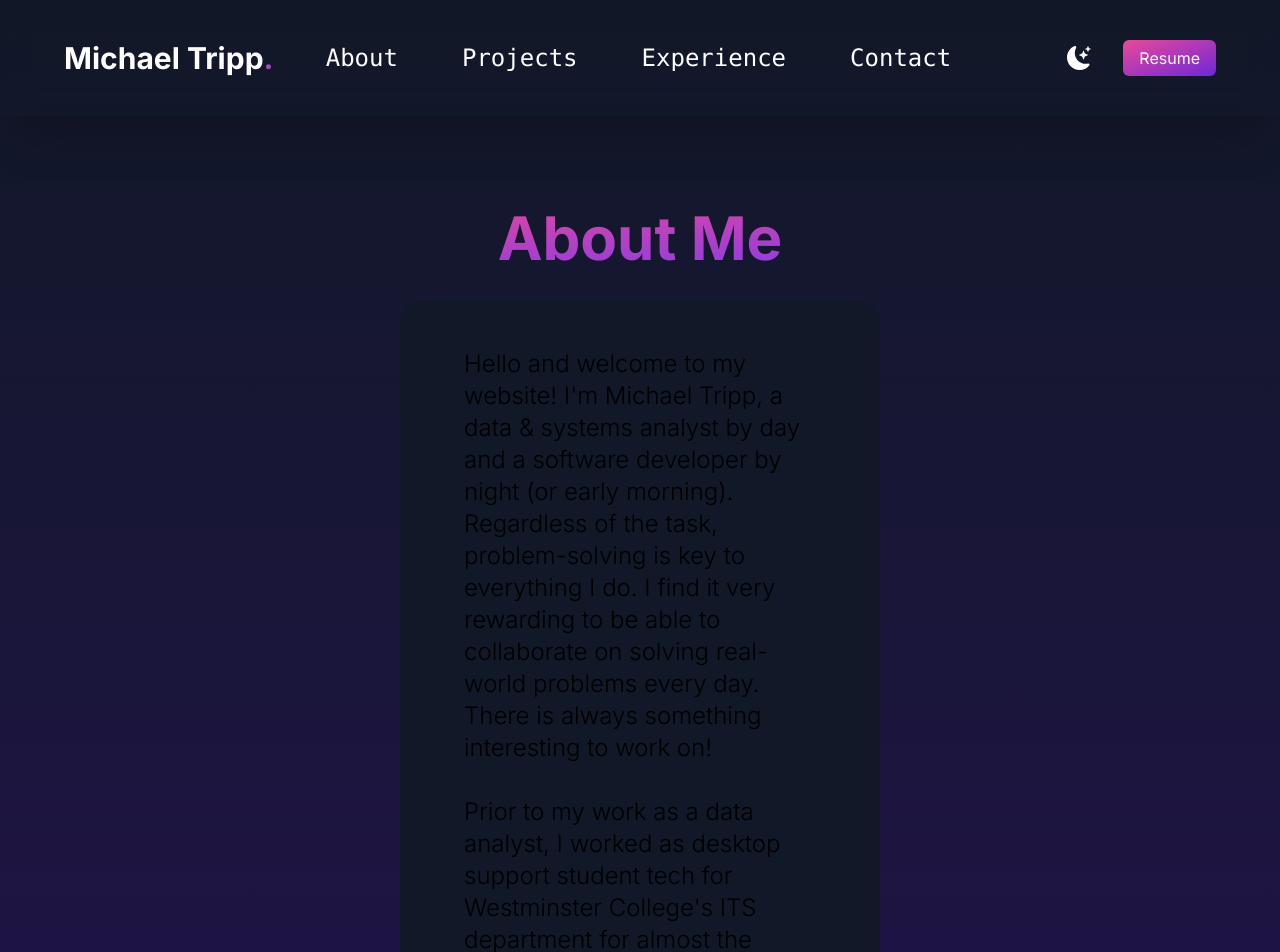
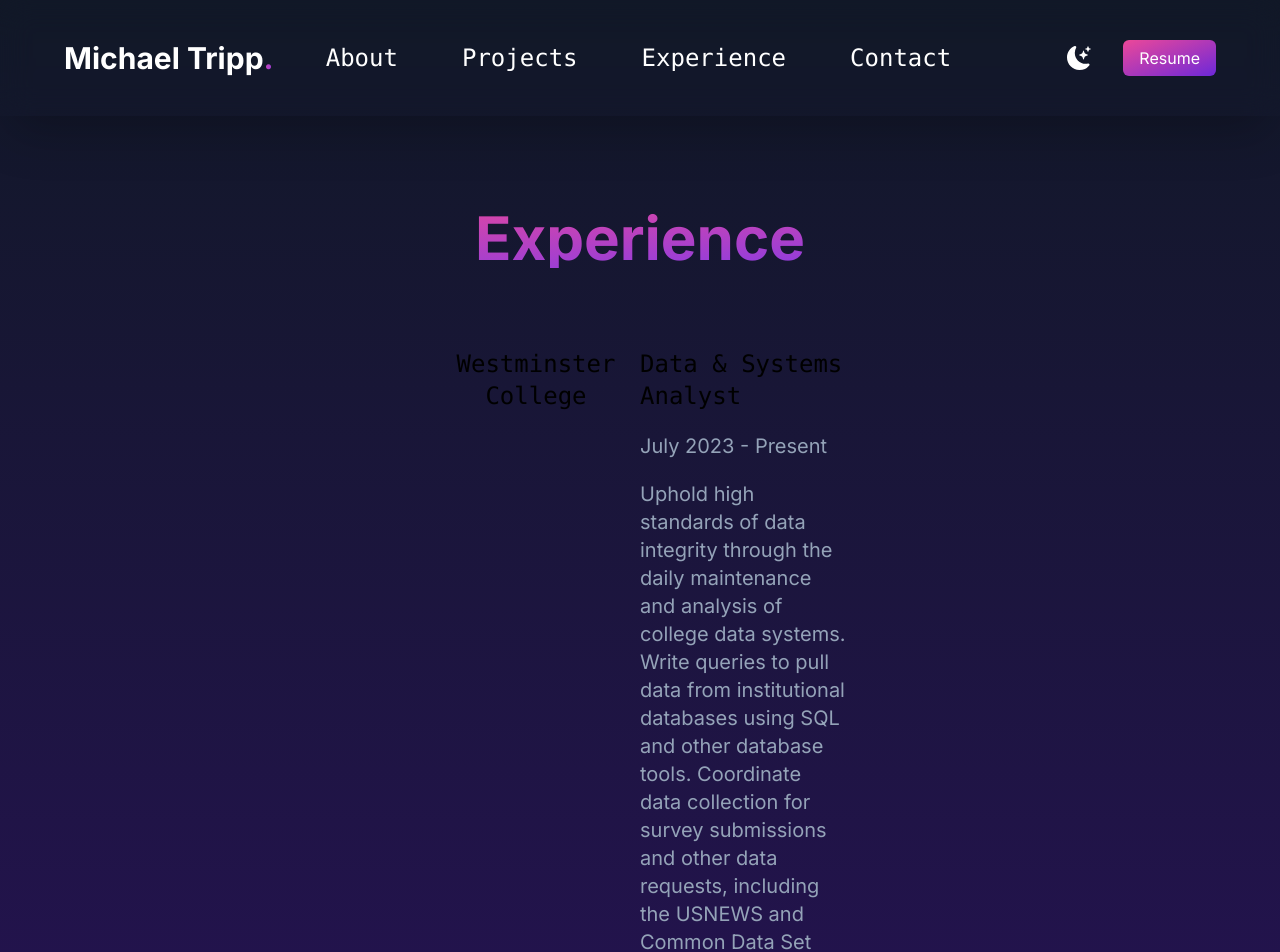
Before and after one commit to mctripp10/mctripp10.github.io, a Next.js app: page /pages/experience in a window 1280 px wide. Shown: the top 952 px of the page. Built offline with nearby package versions, Linux system fonts and the light colour scheme.

Commit message:
Experience page first update
Started building out the experience page. I have the experience section and experience cards made with some test data. Just need fix the spacing of the description paragraph and it should be about done.

```diff
--- /dev/null
+++ b/app/components/ExperienceCard.jsx
@@ -0,0 +1,30 @@
+import React from 'react';
+import ExperienceSection from './ExperienceSection';
+
+const ExperienceCard = ({ company, title, startDate, endDate, description }) => {
+    return (
+        <div className="grid grid-cols-2 mx-16 my-12">
+            <h2 className="mr-auto font-mono text-2xl">
+                { company }
+            </h2>
+            <div className='mr-auto text-left'>
+                <h2 className='font-mono text-2xl'>
+                    { title }
+                </h2>
+                <div className='text-xl text-slate-400'>
+                    <h3 className='mt-5'>
+                        { startDate } - { endDate }
+                    </h3>
+                    <p className='mt-5 mb-16'>
+                        { description }
+                    </p>
+                </div>
+
+            </div>
+
+        </div>
+
+    )
+}
+
+export default ExperienceCard;
--- /dev/null
+++ b/app/components/ExperienceSection.jsx
@@ -0,0 +1,49 @@
+import React from 'react';
+import ExperienceCard from './ExperienceCard';
+
+const experienceData = [
+    {
+        id: 1,
+        company: "Westminster College",
+        title: "Data & Systems Analyst",
+        startDate: "July 2023",
+        endDate: "Present",
+        description: `
+        Uphold high standards of data integrity through the daily maintenance and analysis of college data systems.
+        Write queries to pull data from institutional databases using SQL and other database tools.
+        Coordinate data collection for survey submissions and other data requests, including the USNEWS and Common Data Set surveys.
+        Communicate with campus partners to assess data needs.`
+    },
+    {
+        id: 2,
+        company: "Westminster College",
+        title: "Lead Desktop Support Student Tech",
+        startDate: "February 2020",
+        endDate: "July 2023",
+        description: "DESC"
+    }
+]
+
+const ExperienceSection = () => {
+    return (
+        <div className="flex flex-col text-center">
+            <h1 className="mt-52 mb-8 text-3xl md:text-6xl font-bold bg-gradient-to-br from-pink-500 to-violet-600 text-transparent bg-clip-text">
+                Experience
+            </h1>
+            <div className="mx-52 mb-20 ">
+                {experienceData.map((experience) => (
+                    <ExperienceCard
+                        key={experience.id}
+                        company={experience.company}
+                        title={experience.title}
+                        startDate={experience.startDate}
+                        endDate={experience.endDate}
+                        description={experience.description}
+                    />
+                ))}
+            </div>
+        </div>
+    )
+}
+
+export default ExperienceSection;
--- a/app/components/ProjectCard.jsx
+++ b/app/components/ProjectCard.jsx
@@ -5,7 +5,7 @@ import TagSection from './TagSection';
 const ProjectCard = ({ title, description, imgUrl, srcUrl, tags }) => {
     return (
         <Link href={`${srcUrl}`} target="_blank">
-        <div className="rounded-3xl bg-gray-900 transition-all duration-300 hover:bg-gradient-to-br hover:from-violet-950 hover:via-violet-950 via-65% hover:to-pink-500 hover:scale-105 bg-size-200 bg-pos-0 hover:bg-pos-100
+        <div className="hover:p-1 rounded-3xl bg-gray-900 transition-all duration-300 hover:border-to hover:bg-gradient-to-br hover:from-violet-950 hover:via-violet-950 via-65% hover:to-pink-500 hover:scale-105 bg-size-200 bg-pos-0 hover:bg-pos-100
         shadow-[0_2.8px_2.2px_rgba(0,_0,_0,_0.034),_0_6.7px_5.3px_rgba(0,_0,_0,_0.048),_0_12.5px_10px_rgba(0,_0,_0,_0.06),_0_22.3px_17.9px_rgba(0,_0,_0,_0.072),_0_41.8px_33.4px_rgba(0,_0,_0,_0.086),_0_100px_80px_rgba(0,_0,_0,_0.12)]
         ">
             <div
--- a/app/components/ProjectsSection.jsx
+++ b/app/components/ProjectsSection.jsx
@@ -5,7 +5,7 @@ const projectsData = [
     {
         id: 1,
         title: 'Wi-Fi Positioning App',
-        description: 'App that attempts to approximate user device location by scanning nearby Wi-Fi hotspots.',
+        description: 'Investigates the ability to approximate user device location by scanning nearby Wi-Fi hotspots.',
         image: '/images/projects/wifi-positioning-app-proj-inverted.png',
         src: 'https://github.com/Mctripp10/wi-fi-positioning-app',
         tags: ['All', 'Python', 'Network', 'Windows WLAN API']
@@ -37,7 +37,7 @@ const projectsData = [
     {
         id: 5,
         title: 'Clustering Iris Flower Data',
-        description: 'Utilizes unsupervised learning clustering algorithms to analyze and build models for an Iris (flower) data set.',
+        description: 'Utilizes unsupervised learning clustering algorithms to analyze and build predictive models for the iris flower dataset.',
         image: '/images/projects/clustering-iris-flower-data-proj.png',
         src: 'https://github.com/Mctripp10/clustering-iris-flower-data',
         tags: ['All', 'Python', 'Keras', 'Machine Learning']
--- a/app/pages/experience/page.js
+++ b/app/pages/experience/page.js
@@ -3,6 +3,7 @@
 import Head from "next/head";
 import { useState } from "react";
 import NavBarGeneral from "@/app/components/NavBarGeneral";
+import ExperienceSection from "@/app/components/ExperienceSection";
 
 export default function Contact() {
     const [darkMode, setDarkMode] = useState(true);
@@ -17,31 +18,7 @@ export default function Contact() {
       <main className="bg-gradient-to-b from-white to-violet-700 px-10 dark:bg-gradient-to-b dark:from-gray-900 dark:to-violet-950 md:px-20 lg:px-40">
         <section className="min-h-screen">
           <NavBarGeneral />
-          <div className="flex flex-col text-center">
-            <h1 className="mt-52 mb-8 text-3xl md:text-6xl font-bold bg-gradient-to-br from-pink-500 to-violet-600 text-transparent bg-clip-text">
-                About Me
-            </h1>
-            <div className="mx-60 mb-20 rounded-3xl bg-gray-900">
-              <div className="mx-16 my-12">
-                <p className="text-2xl font-light text-left mt-8">
-                  Hello and welcome to my website! I'm Michael Tripp, a data & systems analyst by day and a software developer by night (or early morning).
-                  Regardless of the task, problem-solving is key to everything I do. I find it very rewarding to be able to collaborate on solving
-                  real-world problems every day. There is always something interesting to work on! <br /><br />
-
-                  Prior to my work as a data analyst, I worked as desktop support student tech for Westminster College's ITS department for almost the entirety of my college career,
-                  another job centered around problem-solving. I graduated from Westminster College in May 2023 with a BS in Computer Science and Mathematics, allowing me to
-                  transition into my current role in data. <br /><br />
-
-                  In my free time, I enjoy playing board and video games as well as many rec sports (rock climbing, snowboarding, volleyball, & pickleball, to name a few).
-                  I also enjoy origami, learning new technologies, and binge-watching series!
-
-                  <br /><br />
-                  My goal is to not only use this website to showcase some of my projects and skills as a developer, but also provide myself with a platform for
-                  continual learning and development. If any of that sounds interesting to you, feel free to browse my website and reach out if you have any questions!
-                </p>
-              </div>
-            </div>
-          </div>
+          <ExperienceSection />
         </section>
       </main>
     </div>
```
